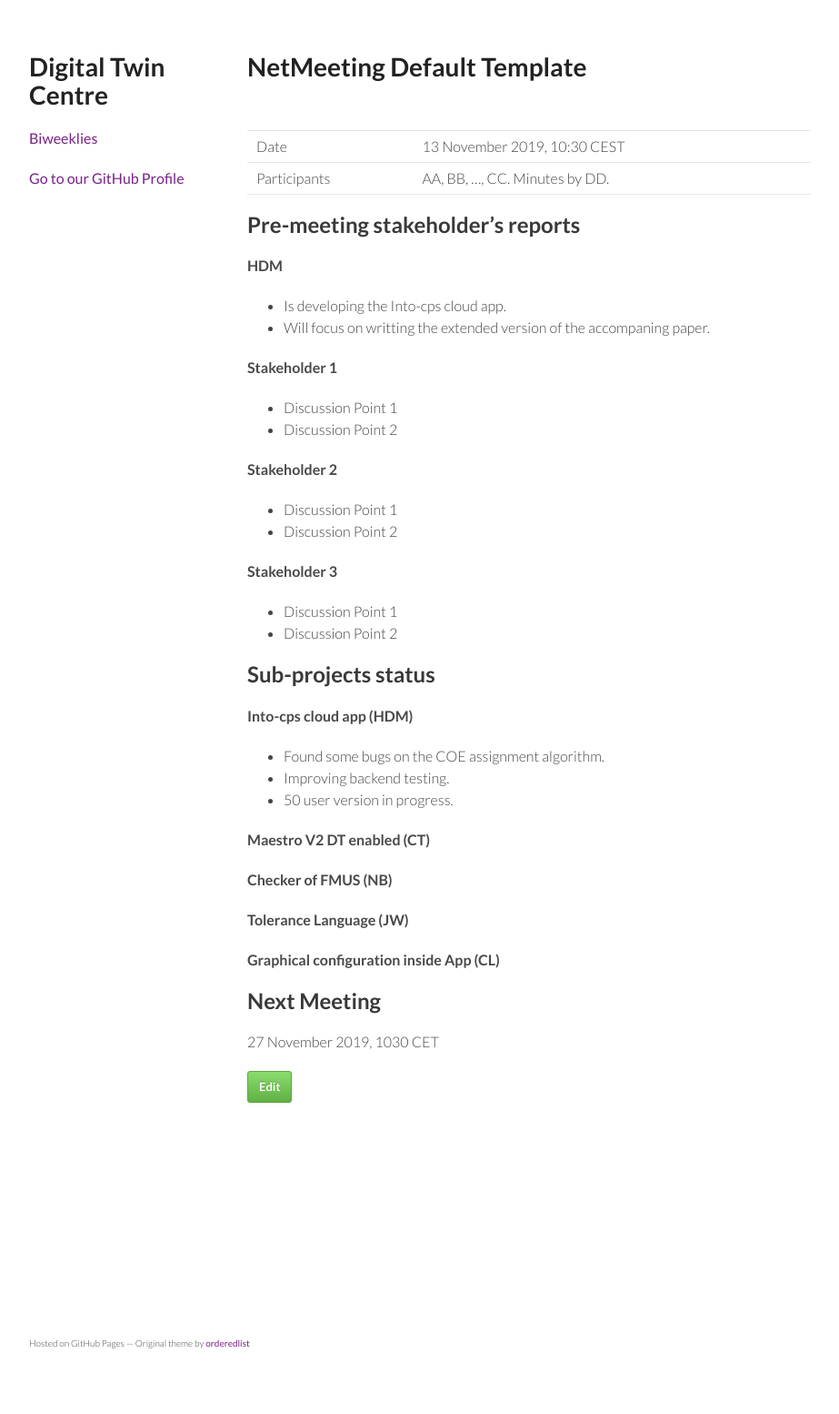
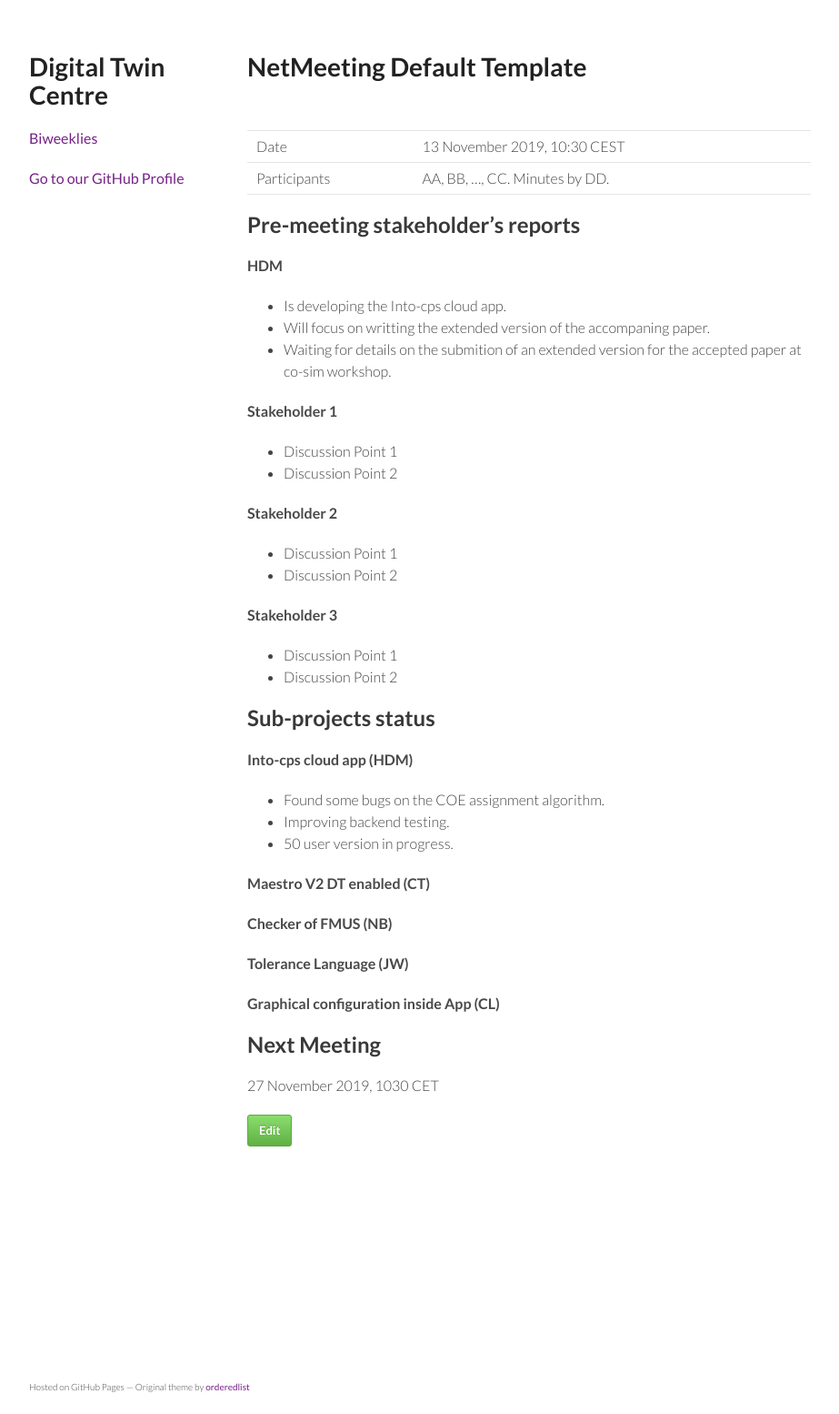
Before and after one commit to digitaltwincentre/digitaltwincentre.github.io, a Jekyll site: the page built from _biweeklies/Biweekly-8.md, in a window 1280 px wide. Shown: the whole page at 91% size, without its empty margins (178-1101 px from the left). Built offline with Jekyll 4.4.1, drawn with Linux system fonts in a browser that asks for light colours; nearby versions of some CDN libraries; before the commit the page ends 1506 px from its top, so only the background shows below that.

Commit message:
Update Biweekly-8.md

```diff
--- a/_biweeklies/Biweekly-8.md
+++ b/_biweeklies/Biweekly-8.md
@@ -25,6 +25,7 @@ private information must be stored elsewhere.  -->
 #### HDM
 * Is developing the Into-cps cloud app.
 * Will focus on writting the extended version of the accompaning paper.
+* Waiting for details on the submition of an extended version for the accepted paper at co-sim workshop.
 
 #### Stakeholder 1
 * Discussion Point 1
```
